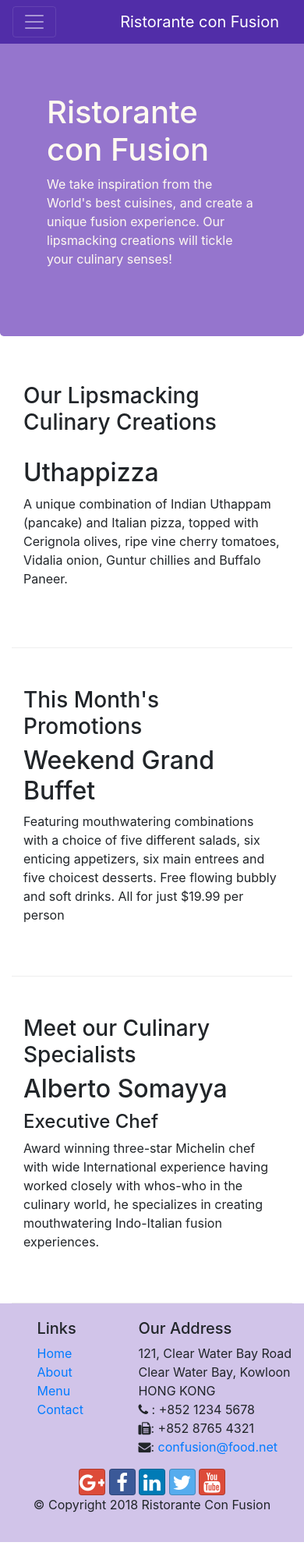
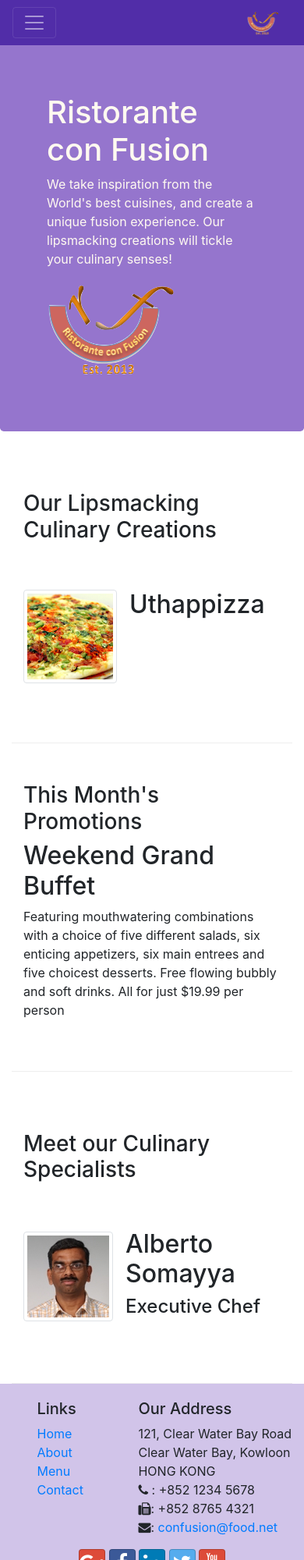
Before and after one commit to farzammalekzad/BT4, a website: page index.html in a window 390 px wide. Shown: the top 2000 px of the page at 78% size. Before the commit the page ends 1977 px from the top, so only its background shows below. Drawn offline with nearby package versions, Linux system fonts and the light colour scheme.

Commit message:
Images and media

```diff
--- a/index.html
+++ b/index.html
@@ -21,7 +21,7 @@
             <button class="navbar-toggler" type="button" data-toggle="collapse" data-target="#Navbar">
                 <span class="navbar-toggler-icon"></span>
             </button>
-            <a href="#" class="navbar-brand">Ristorante con Fusion</a>
+            <a href="#" class="navbar-brand"><img src="img/logo.png" alt="logo" class="img-fluid" height="30" width="41"></a>
             <div class="collapse navbar-collapse" id="Navbar">
                 <ul class="navbar-nav mr-auto">
                     <li class="nav-item active"><a href="#" class="nav-link"><i class="fa fa-home fa-lg"></i> Home</a></li>
@@ -42,7 +42,8 @@
                     <h1>Ristorante con Fusion</h1>
                     <p>We take inspiration from the World's best cuisines, and create a unique fusion experience. Our lipsmacking creations will tickle your culinary senses!</p>
                 </div>
-                <div class="col-12 col-sm">
+                <div class="col-12 offset-sm-3 col-sm">
+                    <img src="img/logo.png" alt="logo" class="img-fluid">
                 </div>
             </div>
         </div>
@@ -54,8 +55,13 @@
                 <h3>Our Lipsmacking Culinary Creations</h3>
             </div>
             <div class="col col-sm order-sm-first col-md">
-                <h2>Uthappizza</h2>
-                <p>A unique combination of Indian Uthappam (pancake) and Italian pizza, topped with Cerignola olives, ripe vine cherry tomatoes, Vidalia onion, Guntur chillies and Buffalo Paneer.</p>
+                <div class="media">
+                    <img class="d-flex mr-3 img-thumbnail align-self-center" src="img/uthappizza.png" alt="uthappizza">
+                    <div class="media-body">
+                        <h2 class="mt-0">Uthappizza</h2>
+                        <p class="d-none d-sm-block">A unique combination of Indian Uthappam (pancake) and Italian pizza, topped with Cerignola olives, ripe vine cherry tomatoes, Vidalia onion, Guntur chillies and Buffalo Paneer.</p>
+                    </div>
+                </div>
             </div>
         </div>
 
@@ -75,9 +81,14 @@
                 <h3>Meet our Culinary Specialists</h3>
             </div>
             <div class="col col-sm order-sm-first col-md">
-                <h2>Alberto Somayya</h2>
-                <h4>Executive Chef</h4>
-                <p>Award winning three-star Michelin chef with wide International experience having worked closely with whos-who in the culinary world, he specializes in creating mouthwatering Indo-Italian fusion experiences. </p>
+                <div class="media">
+                    <img class="d-flex img-thumbnail align-self-center mr-3" src="img/alberto.png" alt="Alberto">
+                    <div class="media-body">
+                        <h2 class="mt-0">Alberto Somayya</h2>
+                        <h4>Executive Chef</h4>
+                        <p class="d-none d-sm-block">Award winning three-star Michelin chef with wide International experience having worked closely with whos-who in the culinary world, he specializes in creating mouthwatering Indo-Italian fusion experiences. </p>
+                    </div>
+                </div>
             </div>
         </div>
     </div>
```
Also changed, not shown: aboutus.html (+4 -3 lines), contactus.html (+3 -2 lines), img/alberto.png (added), img/buffet.png (added), img/logo.png (added), img/uthappizza.png (added), 2 other files.
